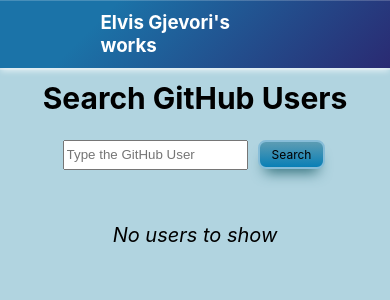
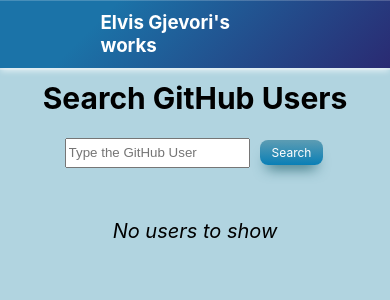
Before and after one commit to elvisgj/portfolio, a React (Create React App) app: page /github in a window 390 px wide. Shown: the top 300 px of the page. Built offline with nearby package versions, Linux system fonts and the light colour scheme.

Commit message:
button color fix

```diff
--- a/src/git_hub_app/Users.css
+++ b/src/git_hub_app/Users.css
@@ -168,9 +168,8 @@
   }
 
   .button {
-    background-color: #87bdd8;
-    border: 2px solid #87bdd8;
-    color: black;
+    background: linear-gradient(to bottom, #599bb3 5%, #097fb6 100%);
+    color: white;
     text-align: center;
     text-decoration: none;
     display: inline-block;
```
